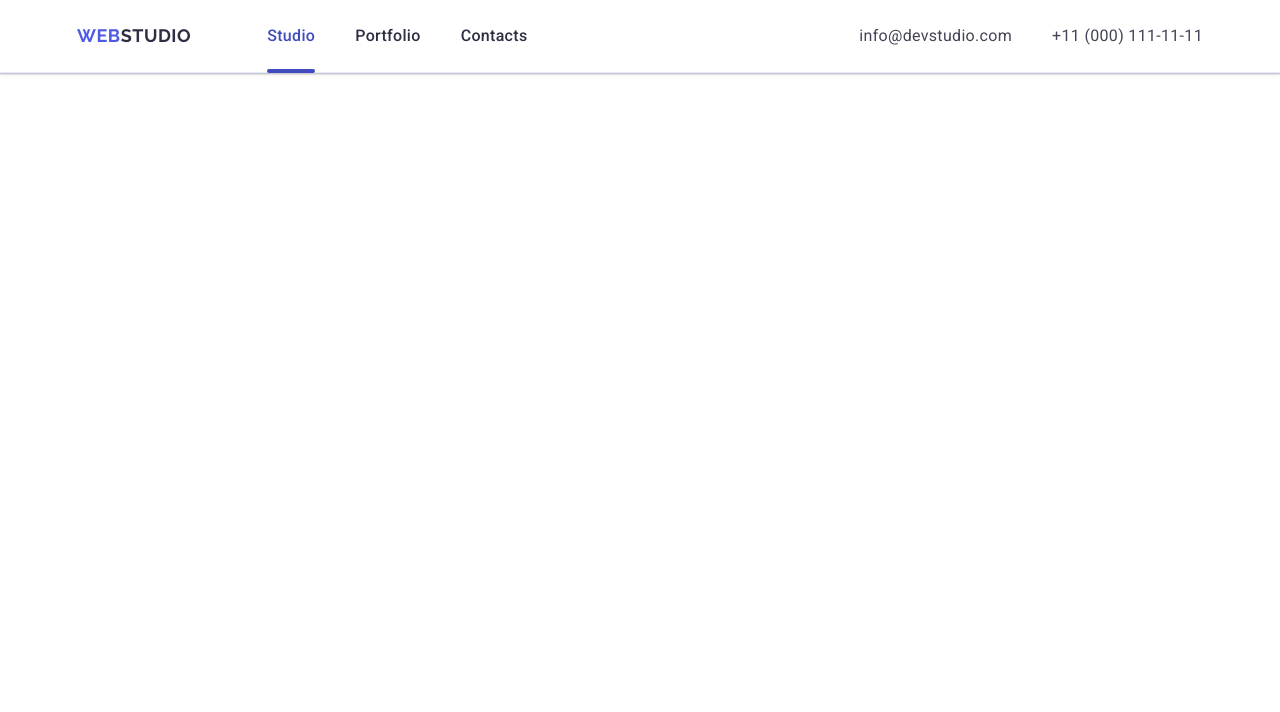
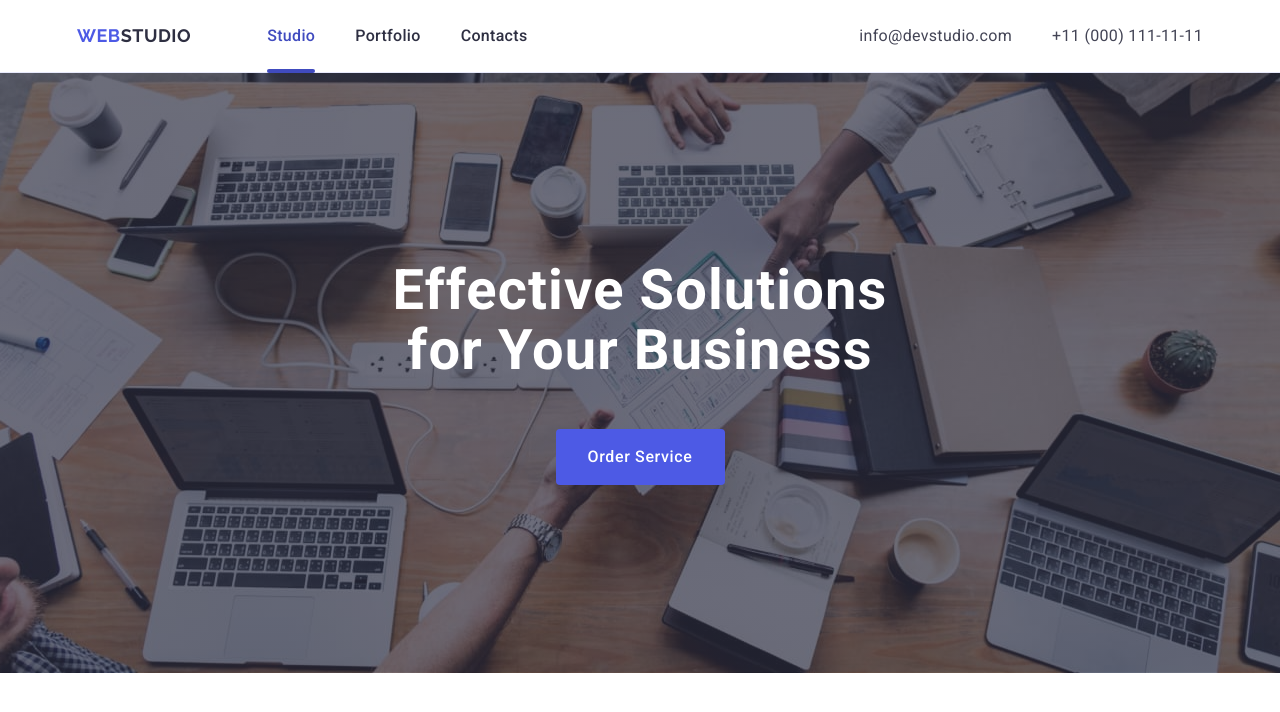
Before and after one commit to Rksiiozz/goit-markup-hw-06, a plain HTML site: page index.html in a window 1280 px wide. Drawn offline with nearby package versions, Linux system fonts and the light colour scheme.

Commit message:
complite first section

```diff
--- a/css/style.css
+++ b/css/style.css
@@ -397,3 +397,100 @@ button {
     display: none;
   }
 }
+
+/*Main*/
+
+/*Section one*/
+
+.section-one {
+  background-color: #2e2f42;
+  padding: 72px 0;
+  max-width: 320px;
+  margin: 0 auto;
+
+  background-position: center;
+  background-repeat: no-repeat;
+  background-size: cover;
+
+  background-image: linear-gradient(
+      rgba(46, 47, 66, 0.7),
+      rgba(46, 47, 66, 0.7)
+    ),
+    url(../images/People-office.jpg);
+}
+
+.section-one .container {
+  max-width: 288px;
+}
+
+.name-page {
+  font-weight: 700;
+  font-size: 36px;
+
+  line-height: 111%;
+  letter-spacing: 0.02em;
+  text-align: center;
+  color: #fff;
+
+  max-width: 216px;
+  margin-left: auto;
+  margin-right: auto;
+  margin-bottom: 72px;
+}
+
+.button-order {
+  font-weight: 500;
+  font-size: 16px;
+  min-width: 169px;
+  height: 56px;
+  border: none;
+  border-radius: 4px;
+
+  line-height: 150%;
+  letter-spacing: 0.04em;
+  color: #fff;
+
+  display: block;
+  margin-left: auto;
+  margin-right: auto;
+
+  cursor: pointer;
+  background: #4d5ae5;
+  transition: background-color 250ms cubic-bezier(0.4, 0, 0.2, 1);
+}
+
+.button-order:hover,
+.button-order:focus {
+  background-color: #404bbf;
+}
+@media screen and (min-width: 768px) {
+  .section-one {
+    padding: 112px 0;
+    max-width: 768px;
+  }
+
+  .section-one .container {
+    max-width: 736px;
+  }
+
+  .name-page {
+    font-size: 56px;
+
+    line-height: 107%;
+    color: #fff;
+
+    max-width: 496px;
+    margin-bottom: 48px;
+  }
+}
+
+@media screen and (min-width: 1158px) {
+  .section-one {
+    padding: 188px 0;
+    max-width: 1440px;
+  }
+
+  .section-one .container {
+    max-width: 1158px;
+  }
+}
--- a/index.html
+++ b/index.html
@@ -142,17 +142,19 @@
     </header>
 
     <!--MAIN CONTENT-->
-    <main class="hidden">
+    <main>
       <!--Section 1-->
       <section class="section-one">
         <div class="container">
           <h1 class="name-page">Effective Solutions for Your Business</h1>
-          <button type="button" class="button-order">Order Service</button>
+          <button type="button" class="button-order" data-modal-open>
+            Order Service
+          </button>
         </div>
       </section>
 
       <!--Section 2-->
-      <section class="section-two">
+      <section class="section-two hidden" class="hidden">
         <div class="container">
           <h2 class="visually-hidden">.</h2>
           <ul class="feature-list">
@@ -212,7 +214,7 @@
       </section>
 
       <!--Section 3-->
-      <section class="section-three">
+      <section class="section-three hidden" class="hidden">
         <div class="container">
           <h2 class="title-section">Our Team</h2>
 
@@ -394,7 +396,7 @@
       </section>
 
       <!--Section 4-->
-      <section class="section-four">
+      <section class="section-four hidden" class="hidden">
         <div class="container">
           <h2 class="title-section">Our Portfolio</h2>
 
@@ -608,9 +610,9 @@
     </footer>
 
     <!--Modal dialog window-->
-    <div class="modal-window-container hidden">
+    <div class="modal-window-container hidden" data-modal>
       <div class="modal-window">
-        <button type="button" class="button-close">
+        <button type="button" class="button-close" data-modal-close>
           <svg width="8" height="8" class="modal-close-icon">
             <use href="./images/icons.svg#icon-close-black" />
           </svg>
```
Also changed, not shown: css/style-old.css (+0 -65 lines).
